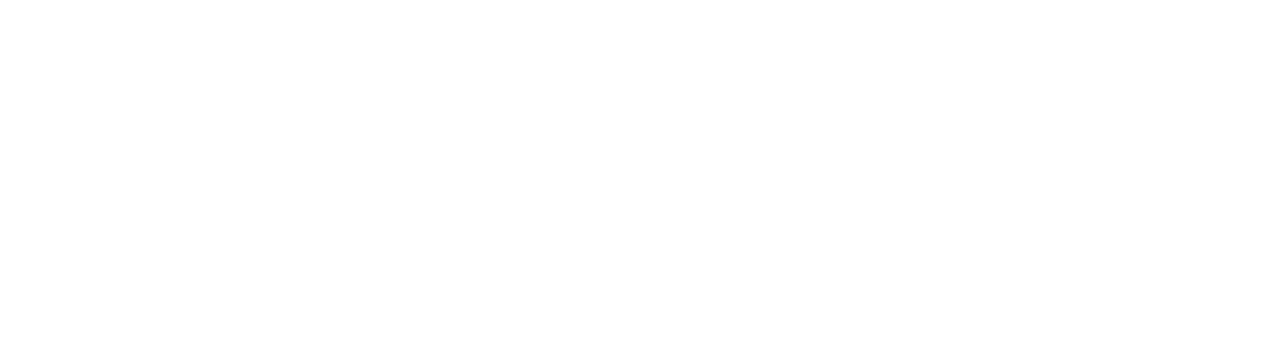
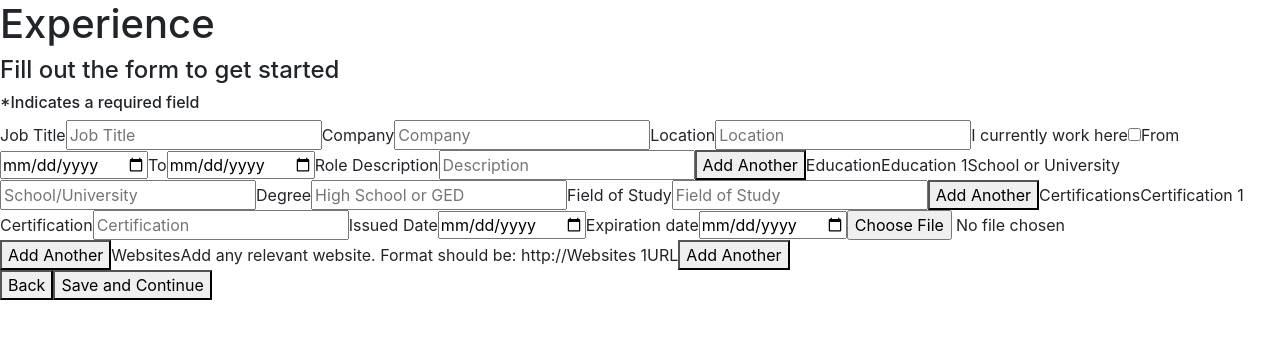
Before and after one commit to Scotty1990/equalithon, a React (Create React App) app: page /experience in a window 1280 px wide. Shown: the top 338 px of the page. Built offline with nearby package versions, Linux system fonts and the light colour scheme.

Commit message:
added classname

```diff
--- a/src/App.js
+++ b/src/App.js
@@ -1,10 +1,13 @@
 import './App.css';
 import './components/profileMain/profileMain.css'
 import { Route, Link } from "react-router-dom";
-
+import ContactForm from "./components/ContactForm"
 import ProfileMain from './components/profileMain/ProfileMain';
 import  InformationForm from './components/InformationForm'
-
+import ExperienceForm from './components/ExperienceForm'
+import IdentifyForm from './components/IdentifyForm';
+import LoginForm from './components/LoginForm';
+import SignupRoleForm from './components/SignupRoleForm';
 
 function App() {
 
@@ -12,6 +15,11 @@
     <div className="App">
       <Route exact path="/profile" component={ProfileMain} />
       <Route exact path="/information" component={InformationForm}/>
+      <Route exact path="/contact" component={ContactForm}/>
+      <Route exact path="/experience" component={ExperienceForm}/>
+      <Route exact path="/identify" component={IdentifyForm}/>
+      <Route exact path="/login" component={LoginForm}/>
+      <Route exact path="/signup" component={SignupRoleForm}/>
     </div>
   );
 }
--- a/src/components/ContactForm.jsx
+++ b/src/components/ContactForm.jsx
@@ -2,26 +2,26 @@
 import Buttons from './BackSaveButton';
 function ContactForm(){
     return(
-        <div>
-            <h1>Contact</h1>
-            <h4>Fill out the form to get started</h4>
-            <h6>*Indicates a required field</h6>
+        <div className='contactform'>
+            <h1 className='contact'>Contact</h1>
+            <h4 className='contact'>Fill out the form to get started</h4>
+            <h6 className='contact'>*Indicates a required field</h6>
      <form >
-        <input type="text" name='phone' placeholder="Phone"  />
-        <input type="text" name='name' placeholder="Parent Name"  />
-        <input type="text" name='phone' placeholder="Parent Phone"  />
-        <input type="text" name='name' placeholder="Referee Name"  />
-        <input type="text" name='phone' placeholder="Referee Phone"  />
-        <input type="text" name='email' placeholder="Referee Email"  />
+        <input className='contact' type="text" name='phone' placeholder="Phone"  />
+        <input className='contact' type="text" name='name' placeholder="Parent Name"  />
+        <input className='contact' type="text" name='phone' placeholder="Parent Phone"  />
+        <input className='contact' type="text" name='name' placeholder="Referee Name"  />
+        <input className='contact' type="text" name='phone' placeholder="Referee Phone"  />
+        <input className='contact' type="text" name='email' placeholder="Referee Email"  />
 
-        <label>Are you at least 18 years of age?</label>
-        <select>
+        <label className='contact'>Are you at least 18 years of age?</label>
+        <select className='contact'>
             <option>Select one</option>
             <option>Yes</option>
             <option>No</option>
         </select>
-        <label>Permision form</label>
-        <input type="file" name='file' placeholder="File"/>
+        <label className='contact'>Permision form</label>
+        <input className='contact' type="file" name='file' placeholder="File"/>
         <Buttons/>
         </form>
         </div>
--- a/src/components/ExperienceForm.jsx
+++ b/src/components/ExperienceForm.jsx
@@ -2,50 +2,50 @@
 import Buttons from './BackSaveButton';
 function InformationForm(){
     return(
-        <div>
-            <h1>Experience</h1>
-            <h4>Fill out the form to get started</h4>
-            <h6>*Indicates a required field</h6>
+        <div className='exform'>
+            <h1 className='ex'>Experience</h1>
+            <h4 className='ex'>Fill out the form to get started</h4>
+            <h6 className='ex'>*Indicates a required field</h6>
      <form >
-        <label>Job Title</label>
-        <input type="text" name='title' placeholder="Job Title"  />
-        <label>Company</label>
-        <input type="text" name='company' placeholder="Company"  />
-        <label>Location</label>
-        <input type="text" name='location' placeholder="Location"  />
-        <label>I currently work here</label>
-        <input type='checkbox' name='work'/>
-        <label>From</label>
-        <input type="date" name='fromdate'/>
-        <label>To</label>
-        <input type="date" name='todate'/>
-        <label>Role Description</label>
-        <input type='textarea' placeholder='Description' name='description'/>
-        <button>Add Another</button>
-        <label>Education</label>
-        <label>Education 1</label>
-        <label>School or University</label>
-        <input type="text" name='school' placeholder="School/University"  />
-        <label>Degree</label>
-        <input type="text" name='degree' placeholder="High School or GED"  />
-        <label>Field of Study</label>
-        <input type="text" name='fieldstudy' placeholder="Field of Study"  />
-        <button>Add Another</button>
-        <label>Certifications</label>
-        <label>Certification 1</label>
-        <label>Certification</label>
-        <input type="text" name='certification' placeholder="Certification"  />
-        <label>Issued Date</label>
-        <input type="date" name='issuedate'/>
-        <label>Expiration date</label>
-        <input type="date" name='expirationdate'/>
-        <input type="file" name='file' placeholder="Upload"/>
-        <button>Add Another</button>
-        <label>Websites</label>
-        <label>Add any relevant website. Format should be: http://</label>
-        <label>Websites 1</label>
-        <label>URL</label>
-        <button>Add Another</button>
+        <label className='ex'>Job Title</label>
+        <input className='ex'type="text" name='title' placeholder="Job Title"  />
+        <label className='ex'>Company</label>
+        <input className='ex' type="text" name='company' placeholder="Company"  />
+        <label className='ex'>Location</label>
+        <input className='ex' type="text" name='location' placeholder="Location"  />
+        <label className='ex'>I currently work here</label>
+        <input className='ex' type='checkbox' name='work'/>
+        <label className='ex'>From</label>
+        <input className='ex' type="date" name='fromdate'/>
+        <label className='ex'>To</label>
+        <input className='ex' type="date" name='todate'/>
+        <label className='ex'>Role Description</label>
+        <input className='ex' type='textarea' placeholder='Description' name='description'/>
+        <button className='ex'>Add Another</button>
+        <label className='ex'>Education</label>
+        <label className='ex'>Education 1</label>
+        <label className='ex'>School or University</label>
+        <input className='ex' type="text" name='school' placeholder="School/University"  />
+        <label className='ex'>Degree</label>
+        <input className='ex' type="text" name='degree' placeholder="High School or GED"  />
+        <label className='ex'>Field of Study</label>
+        <input className='ex' type="text" name='fieldstudy' placeholder="Field of Study"  />
+        <button className='ex'>Add Another</button>
+        <label className='ex'>Certifications</label>
+        <label className='ex'>Certification 1</label>
+        <label className='ex'>Certification</label>
+        <input className='ex' type="text" name='certification' placeholder="Certification"  />
+        <label className='ex'>Issued Date</label>
+        <input className='ex' type="date" name='issuedate'/>
+        <label className='ex'>Expiration date</label>
+        <input className='ex' type="date" name='expirationdate'/>
+        <input className='ex' type="file" name='file' placeholder="Upload"/>
+        <button className='ex'>Add Another</button>
+        <label className='ex'>Websites</label>
+        <label className='ex'>Add any relevant website. Format should be: http://</label>
+        <label className='ex'>Websites 1</label>
+        <label className='ex'>URL</label>
+        <button className='ex'>Add Another</button>
         <Buttons/>
         </form>
         </div>
--- a/src/components/IdentifyForm.jsx
+++ b/src/components/IdentifyForm.jsx
@@ -2,13 +2,13 @@
 import Buttons from './BackSaveButton';
 function IdentifyForm(){
     return(
-        <div>
+        <div className='idform'>
             <h1>Self Identity</h1>
             <h4>Fill out the form to get started</h4>
             <h6>*Indicates a required field</h6>
      <form >
-        <label>Race</label>
-        <select>
+        <label className='id'>Race</label>
+        <select className='id'>
             <option>Select one</option>
             <option>White</option>
             <option>Black or African American</option>
@@ -16,24 +16,24 @@
             <option>Native Hawaiian or Other Pacific Islander</option>
             <option>Some Other Race</option>
         </select>
-        <label>Ethnicity</label>
-        <select>
+        <label className='id'>Ethnicity</label>
+        <select className='id'>
             <option>Select one</option>
             <option>Hispanic</option>
             <option>Latino</option>
             <option>Not of Hispanic, Spanish or Latino origin</option>
         </select>
-        <label>Lamguage</label>
-        <input type="text" name='language' placeholder="Language"/>
-        <label>Language Proficiency</label>
-        <select>
+        <label className='id'>Lamguage</label>
+        <input className='id' type="text" name='language' placeholder="Language"/>
+        <label className='id'>Language Proficiency</label>
+        <select className='id'>
             <option>Select one</option>
             <option>Elementary</option>
             <option>Professional</option>
             <option>Full Professional</option>
             <option>Primary Fluency</option>
         </select>
-        <button>Add Another</button>
+        <button className='id'>Add Another</button>
         <Buttons/>
         </form>
         </div>
--- a/src/components/InformationForm.jsx
+++ b/src/components/InformationForm.jsx
@@ -2,32 +2,32 @@
 import Buttons from './BackSaveButton';
 function InformationForm(){
     return(
-        <div>
+        <div className='infoform'>
             <h1>Information</h1>
             <h4>Fill out the form to get started</h4>
             <h6>*Indicates a required field</h6>
      <form >
-        <input type="text" name='email' placeholder="Email"  />
-        <input type="text" name='password' placeholder="Password"  />
-        <input type="text" name='name' placeholder="Full Name"  />
-        <label>DOB</label>
+        <input className='info' type="text" name='email' placeholder="Email"  />
+        <input className='info' type="text" name='password' placeholder="Password"  />
+        <input className='info' type="text" name='name' placeholder="Full Name"  />
+        <label className='info'>DOB</label>
         <input type='date' placeholder='DOB' name='dob'/>
-        <label>Gender</label>
-        <input type='checkbox' name='male' placeholder='Male'/>
-        <input type='checkbox' name='female' placeholder='Female'/>
-        <input type='checkbox' name='other' placeholder='Other'/>
-        <label>Pronouns</label>
-        <select>
-            <option>None</option>
+        <label className='info'>Gender</label>
+        <input className='info' type='checkbox' name='male' placeholder='Male'/>
+        <input className='info' type='checkbox' name='female' placeholder='Female'/>
+        <input className='info' type='checkbox' name='other' placeholder='Other'/>
+        <label className='info'>Pronouns</label>
+        <select className='info'>
+            <option >None</option>
             <option>she/her/hers</option>
             <option>he/him/his</option>
             <option>prefer not to say</option>
         </select>
-        <input type="text" name='address' placeholder="Address"  />
-        <input type="text" name='city' placeholder="City"  />
-        <input type="text" name='state' placeholder="State/Province/Country"  />
-        <input type="text" name='zipcode' placeholder="Postal/Zip Code"/>
-        <Buttons/>
+        <input className='info' type="text" name='address' placeholder="Address"  />
+        <input className='info' type="text" name='city' placeholder="City"  />
+        <input className='info' type="text" name='state' placeholder="State/Province/Country"  />
+        <input className='info' type="text" name='zipcode' placeholder="Postal/Zip Code"/>
+        <Buttons />
         </form>
         </div>
     )
--- a/src/components/PaymentInfo.jsx
+++ b/src/components/PaymentInfo.jsx
@@ -2,7 +2,7 @@
 
 function Payment(){
     return(
-        <div>
+        <div className='form'>
             <h1>Payment Info</h1>
             <h3>Please complete below and verify before proceeding.</h3>
             <h4>A payment of $1.00 is required to conitnue, even the free option</h4>
--- a/src/components/SignupRoleForm.jsx
+++ b/src/components/SignupRoleForm.jsx
@@ -2,14 +2,14 @@
 import Buttons from './BackSaveButton';
 function SignupRoleForm(){
     return(
-        <div>
-        <h1>Your Role</h1>
-        <h4>Please select the role that fits you!</h4>
+        <div className='roleform'>
+        <h1 className='role'>Your Role</h1>
+        <h4 className='role'>Please select the role that fits you!</h4>
      <form >
-        <input type="checkbox" name='school'  />
-        <input type="checkbox" name='cooporation' />
-        <input type='checkbox' name='nonprofit'/>
-        <input type='checkbox' name='other'/>
+        <input className='role' type="checkbox" name='school'  />
+        <input className='role' type="checkbox" name='cooporation' />
+        <input className='role' type='checkbox' name='nonprofit'/>
+        <input className='role' type='checkbox' name='other'/>
         <Buttons/>
       </form>
 
```
Also changed, not shown: src/components/LoginForm.jsx (+7 -7 lines), src/App.css (line endings or trailing spaces).
